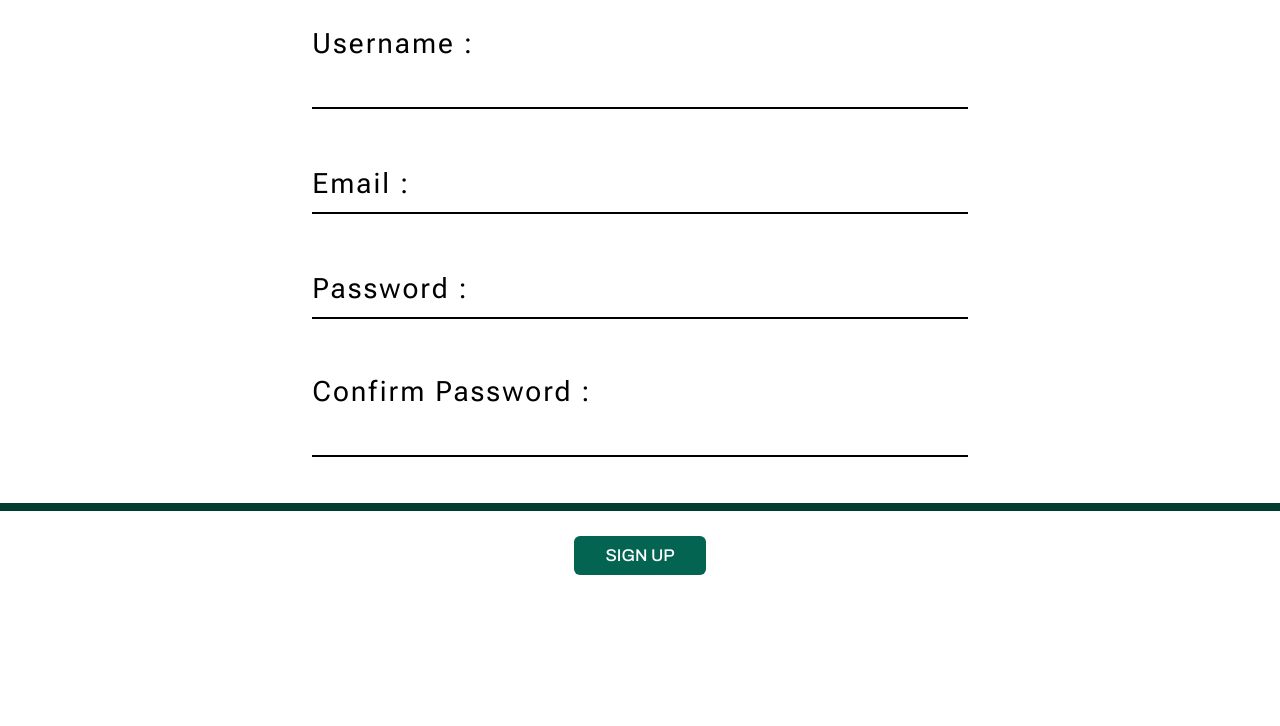
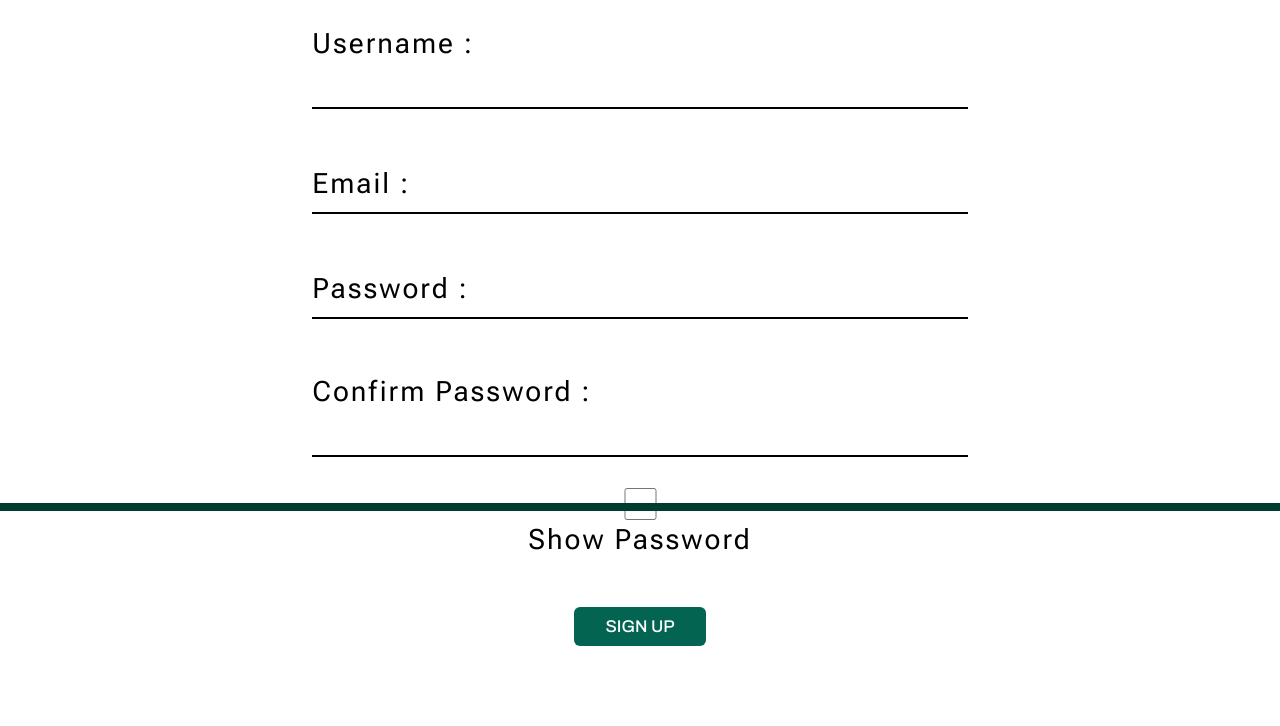
Before and after one commit to cmpt375-2024spring/client-project-beauty-and-bush, a Django app: template BeautyAndBush/webapp/templates/webapp/signup.html in a window 1280 px wide. Shown: the part 289-1015 px from the top of the page. Before the commit the page ends 864 px from the top, so only its background shows below. Run offline with Django 3.2, Linux system fonts and the light colour scheme; the template is opened without the code that fills it, so the values that code supplies are empty, except form fields; tables that the repository leaves empty hold one stand-in row (values such as "Sample post"); form fields are guessed from the names that the template uses; some libraries are stand-ins or nearby versions.

Commit message:
show password function

```diff
--- a/BeautyAndBush/webapp/static/webapp/login.css
+++ b/BeautyAndBush/webapp/static/webapp/login.css
@@ -107,3 +107,10 @@ button:hover {
     font-weight: 600;
     text-decoration: underline;
 }
+
+.login-form input[type="checkbox"] {
+    width: 30%;
+}
+.login-form #togglePassword {
+    background-color: red;
+}
--- a/BeautyAndBush/webapp/static/webapp/script.js
+++ b/BeautyAndBush/webapp/static/webapp/script.js
@@ -98,3 +98,17 @@ function sendEmail() {
         );
     }
 }
+
+$(document).ready(function(){
+    $('#togglePassword').change(function(){
+        var passwordFields = $('#id_password, #id_password1, #id_password2');
+        passwordFields.each(function() {
+            var passwordFieldType = $(this).attr('type');
+            if(passwordFieldType === 'password'){
+                $(this).attr('type', 'text');
+            } else {
+                $(this).attr('type', 'password');
+            }
+        });
+    });
+});
--- a/BeautyAndBush/webapp/templates/webapp/login.html
+++ b/BeautyAndBush/webapp/templates/webapp/login.html
@@ -46,6 +46,8 @@
                 <label for="id_password">Password : </label>
                 {{ form.password }}
             </div>
+            <input type="checkbox" id="togglePassword"> Show Password
+
             <p><a href="/">Forgot Password?</a></p>
             <button type="submit"><a>LOG IN</a></button>
         </form>
--- a/BeautyAndBush/webapp/templates/webapp/signup.html
+++ b/BeautyAndBush/webapp/templates/webapp/signup.html
@@ -55,7 +55,7 @@
                 <label for="id_password2">Confirm Password :</label>
                 {{ form.password2 }}
             </div>
-
+            <input type="checkbox" id="togglePassword"> Show Password
             <div class="signup-link">
                 <button><a type="submit">SIGN UP</a></button>
             </div>
@@ -64,5 +64,7 @@
 
     <footer>&nbsp;</footer>
 
+    <script src="https://code.jquery.com/jquery-3.6.0.min.js"></script>
+    <script src="{% static 'webapp/script.js' %}"></script>
 </body>
 </html>
```
Also changed, not shown: BeautyAndBush/webapp/static/webapp/signup_style.css (line endings or trailing spaces).
